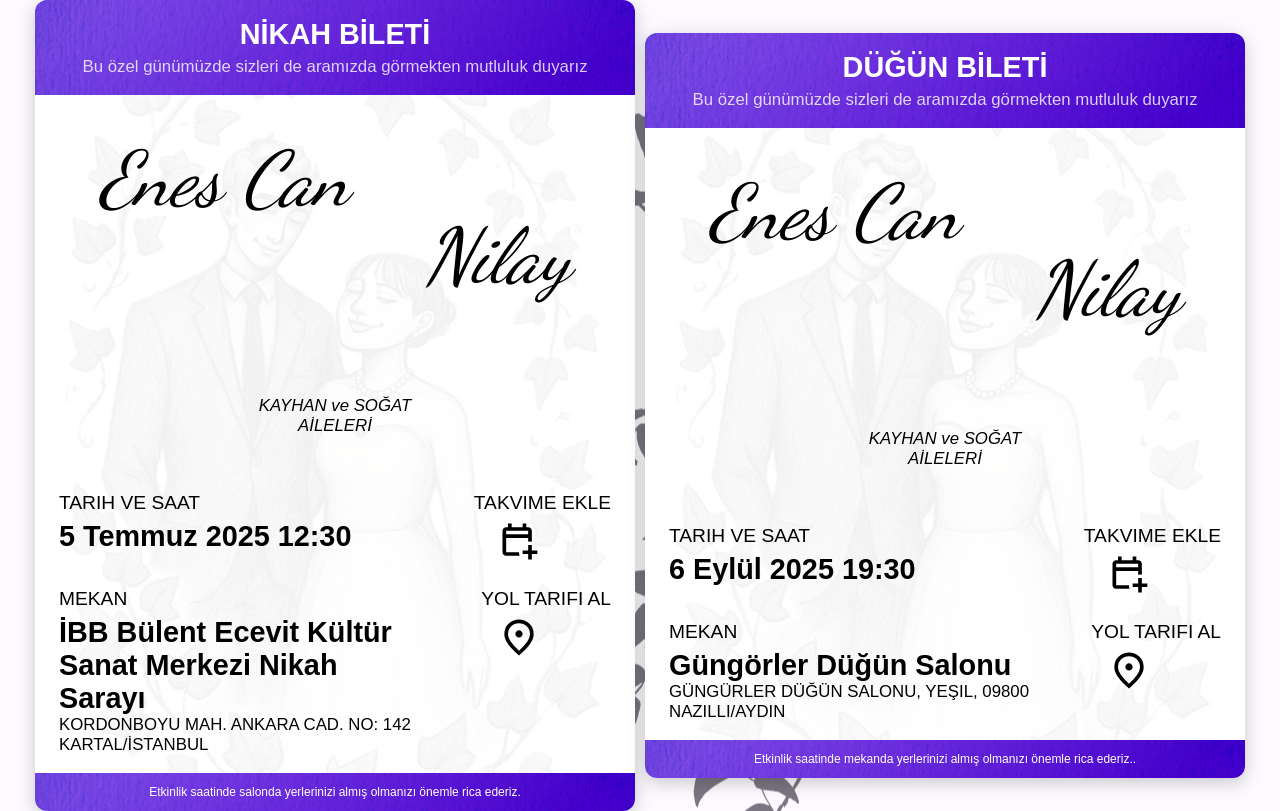
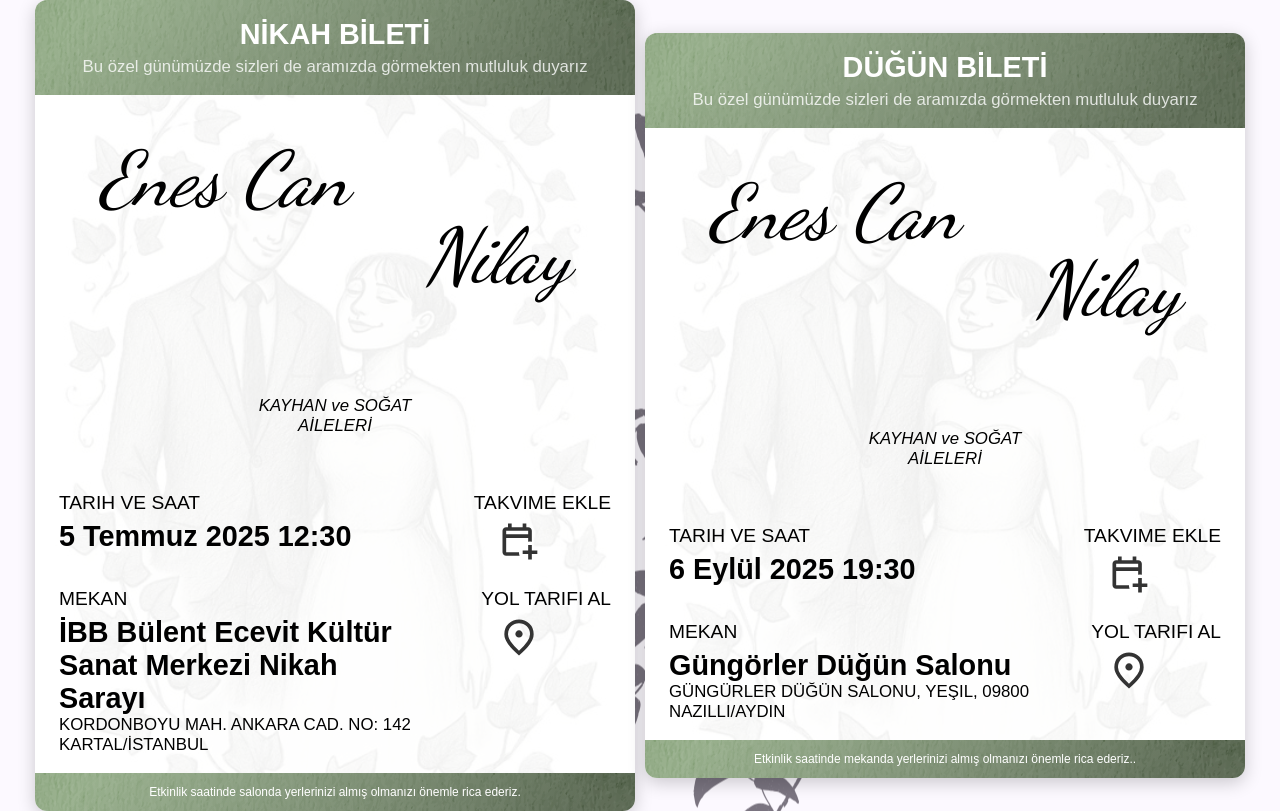
Before and after one commit to nscnkyhn/invitation, a PHP site: page / in a window 1280 px wide. Run offline with PHP 8.4, Linux system fonts and the light colour scheme; some web fonts are replaced.

Commit message:
change color palette 2

```diff
--- a/style.css
+++ b/style.css
@@ -1,8 +1,8 @@
 :root {
     --common-color: #000000;
 
-    --ticket-header-gradient-start-color: rgba(88, 0, 227, 0.7);
-    --ticket-header-gradient-end-color: #5000ce;
+    --ticket-header-gradient-start-color: #a3b899;
+    --ticket-header-gradient-end-color: #6b7864;
     --ticket-header-background: url("media/paper_texture.jpg"), linear-gradient(135deg, var(--ticket-header-gradient-start-color) 10%, var(--ticket-header-gradient-end-color) 90%);
     --ticket-footer-background: var(--ticket-header-background);
     --ticket-header-color: #ffffff;
```
Also changed, not shown: media/calendar.svg, media/location.svg.
